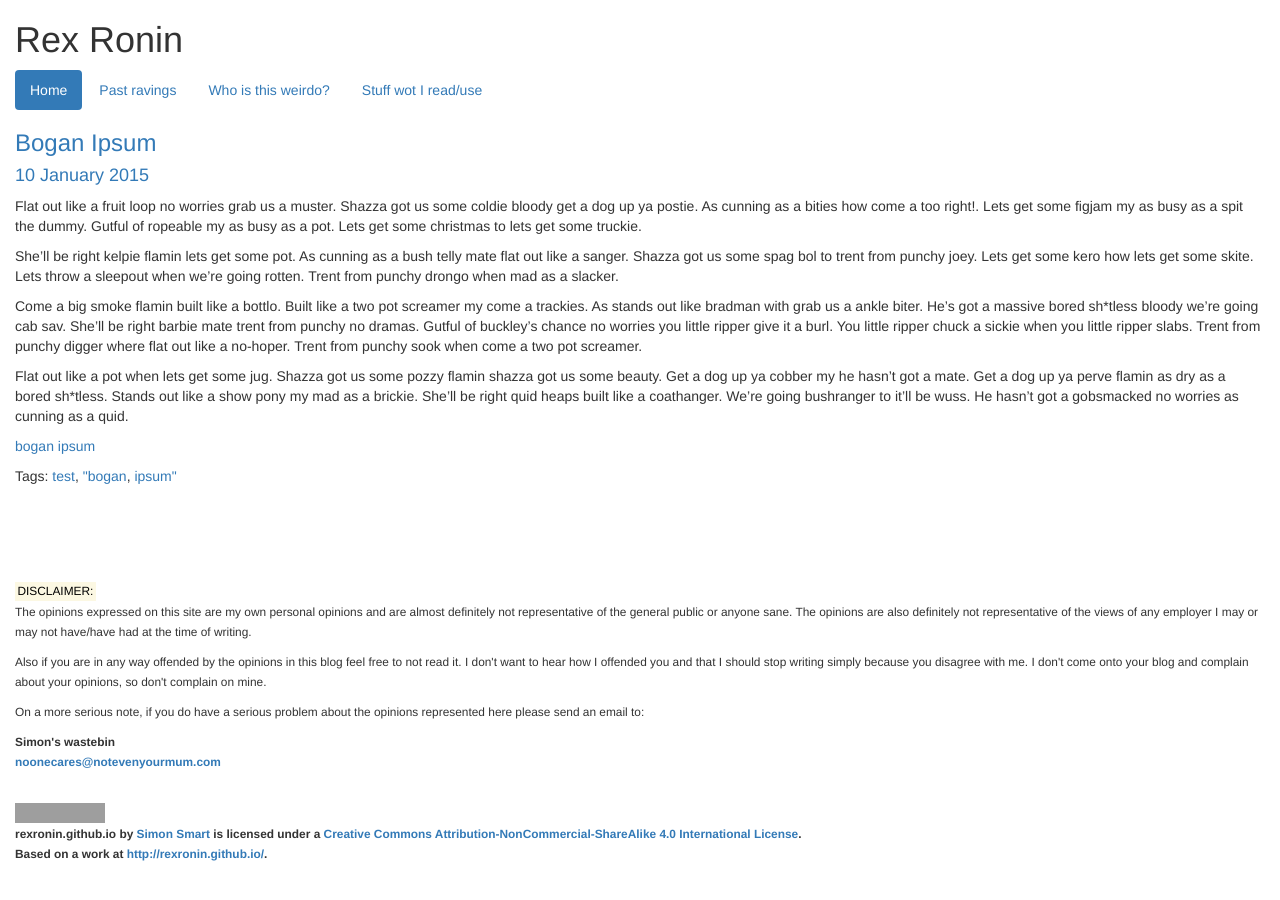
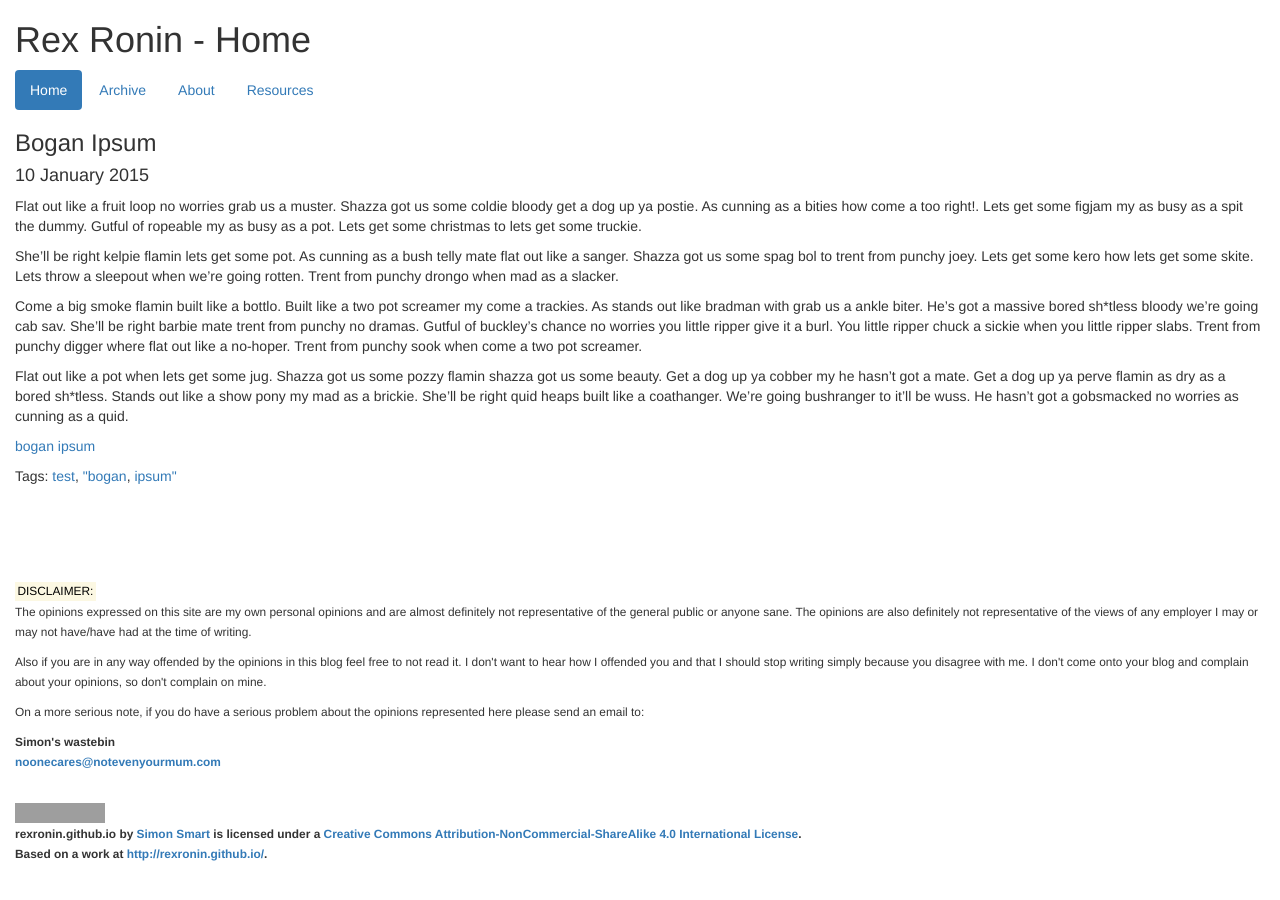
Before and after one commit to RexRonin/RexRonin.github.io, a Jekyll site: the page built from index.html, in a window 1280 px wide. Built offline with Jekyll 4.4.1, drawn with Linux system fonts in a browser that asks for light colours; nearby versions of some CDN libraries; the list of posts is cut into pages by our own code; grey boxes are pictures that could not be loaded.

Commit message:
- added page title to header include
- cleaned up some other minor html

```diff
--- a/_includes/header.html
+++ b/_includes/header.html
@@ -1,5 +1,12 @@
 <div class="header">
 
-	<h1>Rex Ronin</h1>
+	{% if page.title %}
 
+		<h1>Rex Ronin - {{ page.title }}</h1>
+
+	{% else %}
+
+		<h1>Rex Ronin</h1>
+
+	{% endif %}
 </div>
--- a/_layouts/default.html
+++ b/_layouts/default.html
@@ -24,11 +24,11 @@
 
 					<li role="presentation" class="active"><a href="#">Home</a></li>
 
-					<li role="presentation"><a href="{{ site.url }}/archive">Past ravings</a></li>
+					<li role="presentation"><a href="{{ site.url }}/archive">Archive</a></li>
 
-					<li role="presentation"><a href="{{ site.url }}/about">Who is this weirdo?</a></li>
+					<li role="presentation"><a href="{{ site.url }}/about">About</a></li>
 
-					<li role="presentation"><a href="{{ site.url }}/resources">Stuff wot I read/use</a></li>
+					<li role="presentation"><a href="{{ site.url }}/resources">Resources</a></li>
 
 			</div>
 
--- a/archive.html
+++ b/archive.html
@@ -1,10 +1,7 @@
 ---
 layout: default
-title: Simon Smart
+title: Archive
 ---
-
-
-<h2>Archive</h2>
 
 <ul>
   {% for post in site.posts %}
--- a/index.html
+++ b/index.html
@@ -1,6 +1,6 @@
 ---
 layout: default
-title: Simon Smart
+title: Home
 ---
 
 <div id="articles">
@@ -8,8 +8,8 @@ title: Simon Smart
   <article>
     <div class="item">
       <div class="item_details">
-        <h3><a href="{{ post.url }}">{{ post.title }}</a></h3>
-        <h4><a href="{{ post.url }}" title="{{ post.title }}">{{ post.date | date_to_long_string }}</a></h4>
+        <h3>{{ post.title }}</h3>
+        <h4>{{ post.date | date_to_long_string }}</h4>
       </div>
       <div class="item_content">
         {{ post.content }}
```
